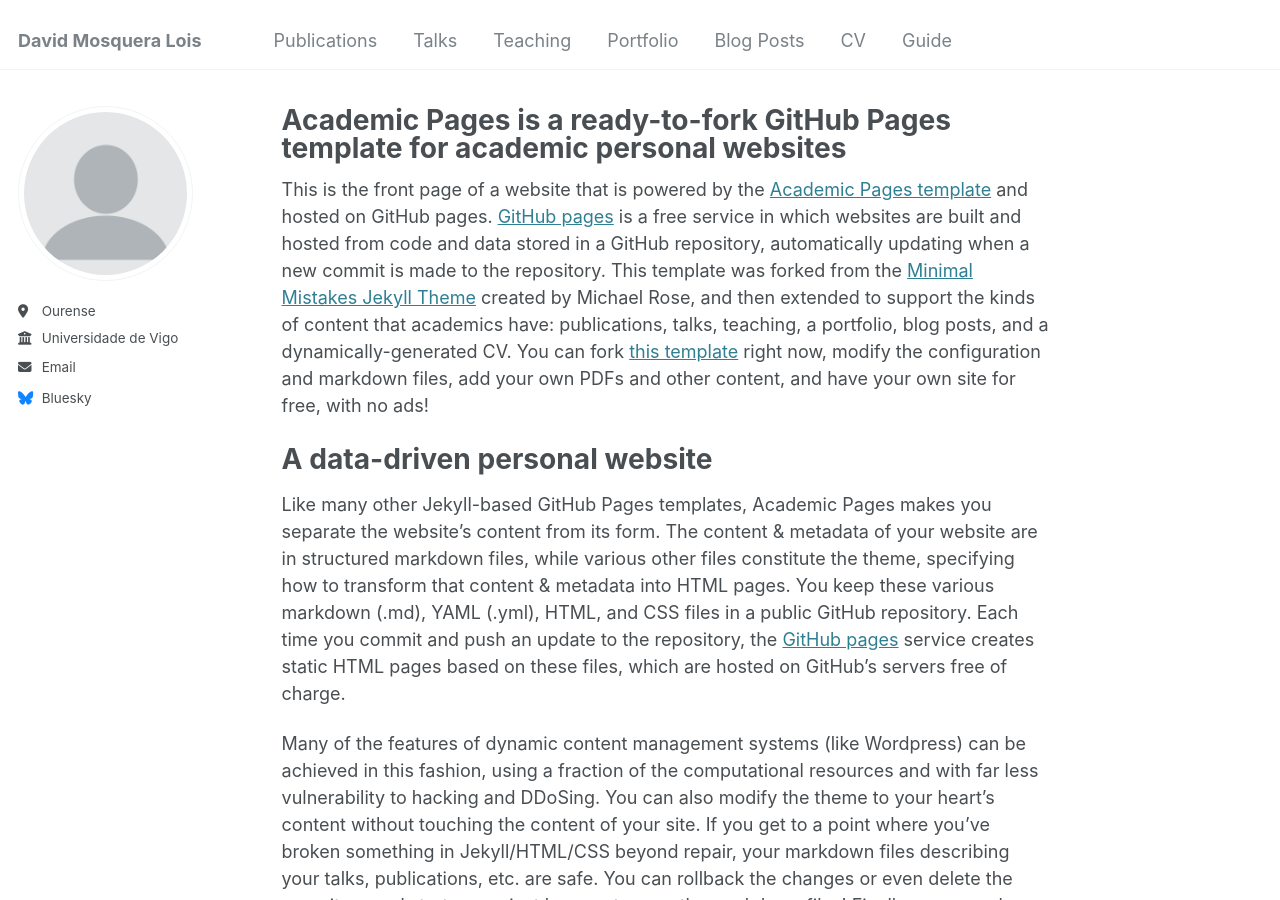
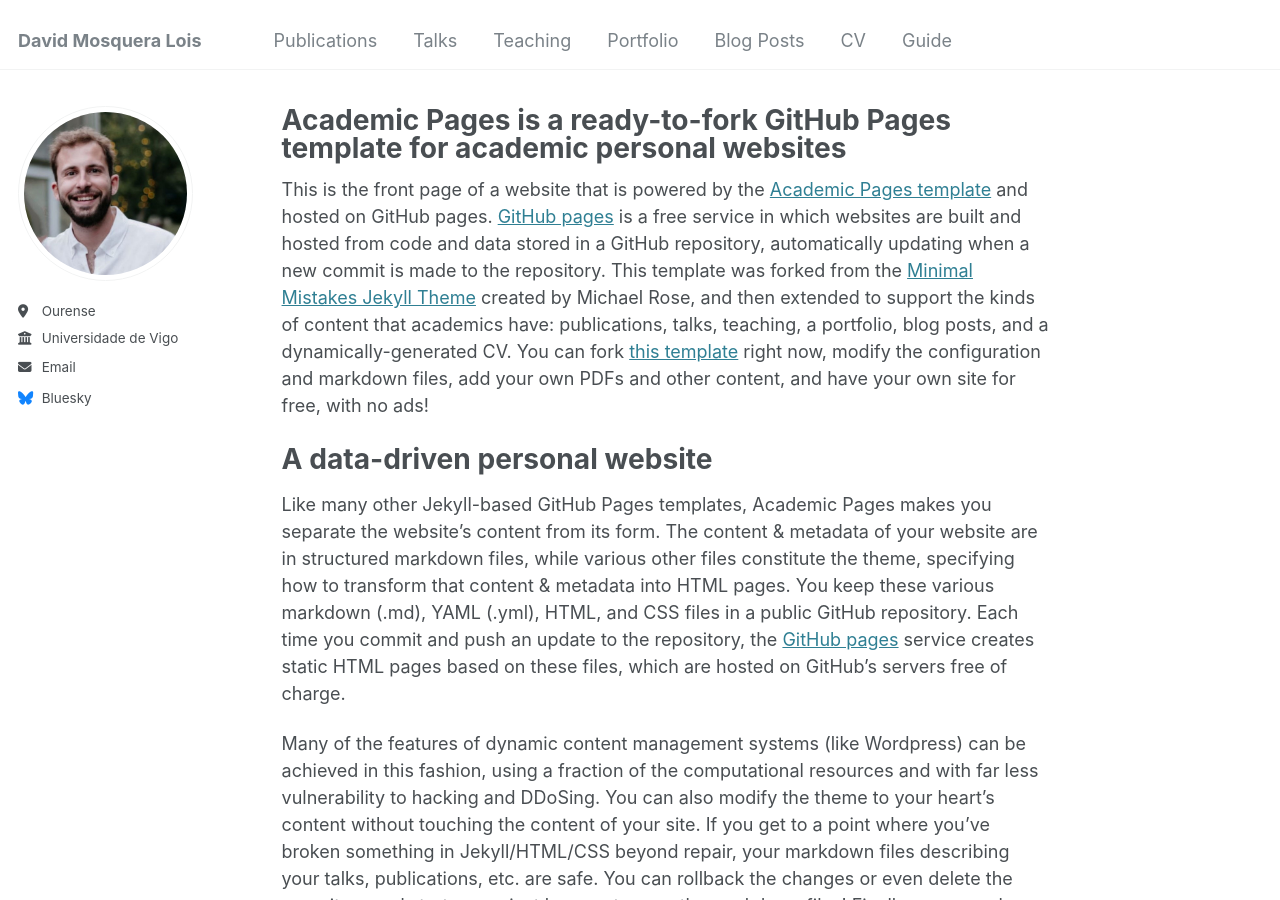
Before and after one commit to dmosqueralois/dmosqueralois.github.io, a Jekyll site: the page built from _pages/about.md, in a window 1280 px wide and 900 px high. Built offline with Jekyll 4.4.1, drawn with Linux system fonts in a browser that asks for light colours.

Commit message:
Update _config.yml

```diff
--- a/_config.yml
+++ b/_config.yml
@@ -21,7 +21,7 @@
 #               Additional customization can be done by editing /_includes/author-profile.html
 author:
   # Biographic information
-  avatar           : "profile.png"
+  avatar           : "perfil.jpg"
   name             : # "David Mosquera Lois"
   pronouns         : # example: "she/her"
   bio              :  ""
```
